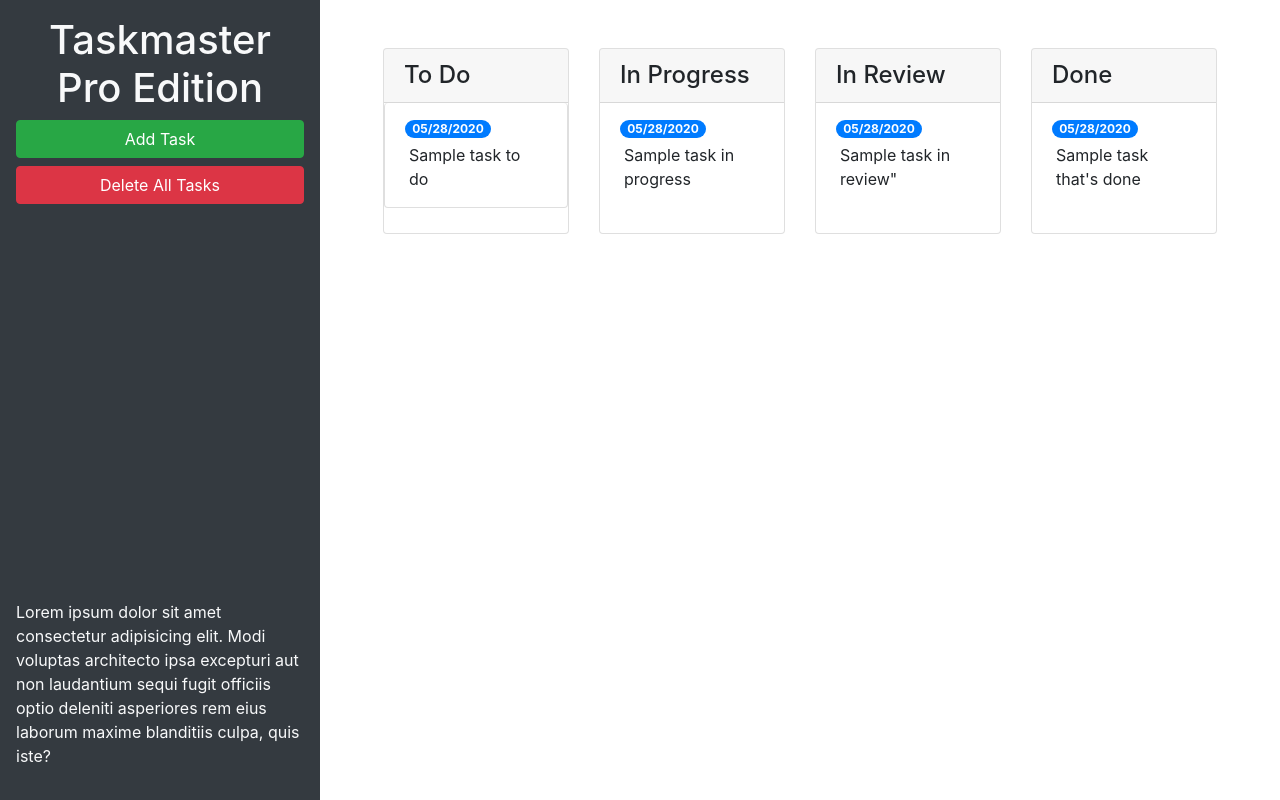
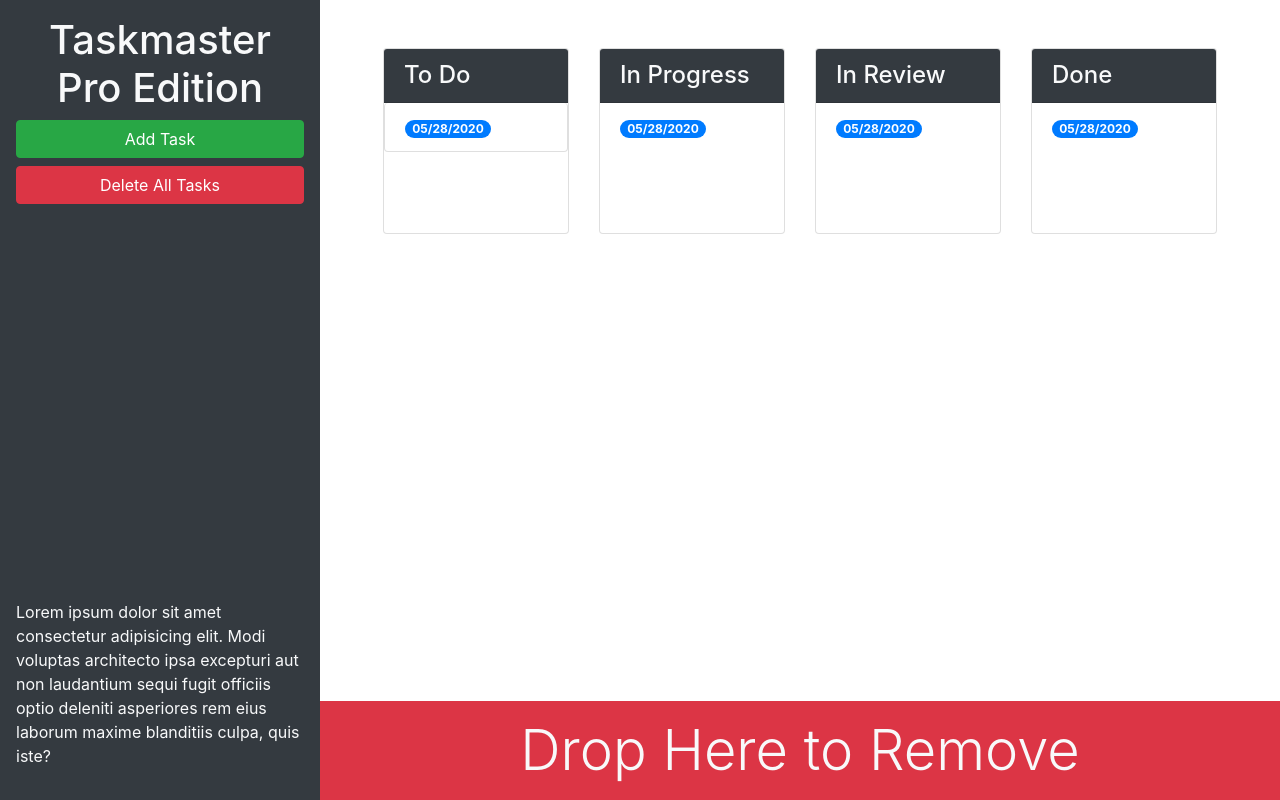
Before and after one commit to sandy-06/taskmaster-pro, a plain HTML site: page index.html in a window 1280 px wide. Drawn offline with nearby package versions, Linux system fonts and the light colour scheme.

Commit message:
trash zone

```diff
--- a/index.html
+++ b/index.html
@@ -13,28 +13,28 @@
 <body>
 
   <div class="row min-vh-100 no-gutters">
-    <header class="col-12 col-lg-3 bg-dark text-light d-flex flex-column p-4 p-lg-3">
+    <header class="col-12 col-lg-3 bg-dark text-light sticky-top d-flex flex-column p-4 p-lg-3">
       <h1 class="text-center">Taskmaster Pro Edition</h1>
       <button id="create-task" class="btn btn-block btn-success" data-toggle="modal" data-target="#task-form-modal">Add
         Task</button>
       <button id="remove-tasks" class="btn btn-block btn-danger">Delete All Tasks</button>
-      <p class="mt-auto">Lorem ipsum dolor sit amet consectetur adipisicing elit. Modi voluptas architecto ipsa
+      <p class="mt-auto d-none d-lg-block">Lorem ipsum dolor sit amet consectetur adipisicing elit. Modi voluptas
+        architecto ipsa
         excepturi aut non
         laudantium sequi fugit officiis optio deleniti asperiores rem eius laborum maxime blanditiis culpa, quis iste?
       </p>
     </header>
-    <main class="col-12  col-lg-9">
+    <main class="col-12  col-lg-9 d-flex flex-column">
       <!--Todo start-->
       <div class="m-5 row justify-content-around">
         <div class="col-12 col-md-6 col-xl-3 mb-3">
           <div class="card">
-            <h4 class="card-header">
+            <h4 class="card-header bg-dark text-light">
               To Do
             </h4>
             <ul id="list-toDo" class="list-group list group-flush">
               <li class="list-group-item">
                 <span class="badge badge-primary badge-pill">05/28/2020</span>
-                <p class="m-1">Sample task to do</p>
               </li>
             </ul>
           </div>
@@ -43,13 +43,12 @@
         <!--inprogress start-->
         <div class="col-12 col-md-6 col-xl-3 mb-3">
           <div class="card">
-            <h4 class="card-header">
+            <h4 class="card-header bg-dark text-light">
               In Progress
             </h4>
             <ul id="list-inProgress" class="list-group list-group-flush">
               <li class="list-group-item">
                 <span class="badge badge-primary badge-pill">05/28/2020</span>
-                <p class="m-1">Sample task in progress</p>
               </li>
             </ul>
           </div>
@@ -58,13 +57,12 @@
         <!--in review start-->
         <div class="col-12 col-md-6 col-xl-3 mb-3">
           <div class="card">
-            <h4 class="card-header">
+            <h4 class="card-header bg-dark text-light">
               In Review
             </h4>
             <ul id="list-inReview" class="list-group list-group-flush">
               <li class="list-group-item">
                 <span class="badge badge-primary badge-pill">05/28/2020</span>
-                <p class="m-1">Sample task in review"</p>
               </li>
             </ul>
           </div>
@@ -73,18 +71,22 @@
         <!--done start-->
         <div class="col-12 col-md-6 col-xl-3 mb-3">
           <div class="card">
-            <h4 class="card-header">
+            <h4 class="card-header bg-dark text-light">
               Done
             </h4>
             <ul id="list-done" class="list-group list-group-flush">
               <li class="list-group-item">
                 <span class="badge badge-primary badge-pill">05/28/2020</span>
-                <p class="m-1">Sample task that's done</p>
               </li>
             </ul>
           </div>
         </div>
         <!--Done end-->
+      </div>
+      <div class="mt-auto" id="trash ">
+        <div class="w-100 bg-danger p-3 text-center text-light display-4 ">
+          Drop Here to Remove
+        </div>
       </div>
     </main>
   </div>
```
